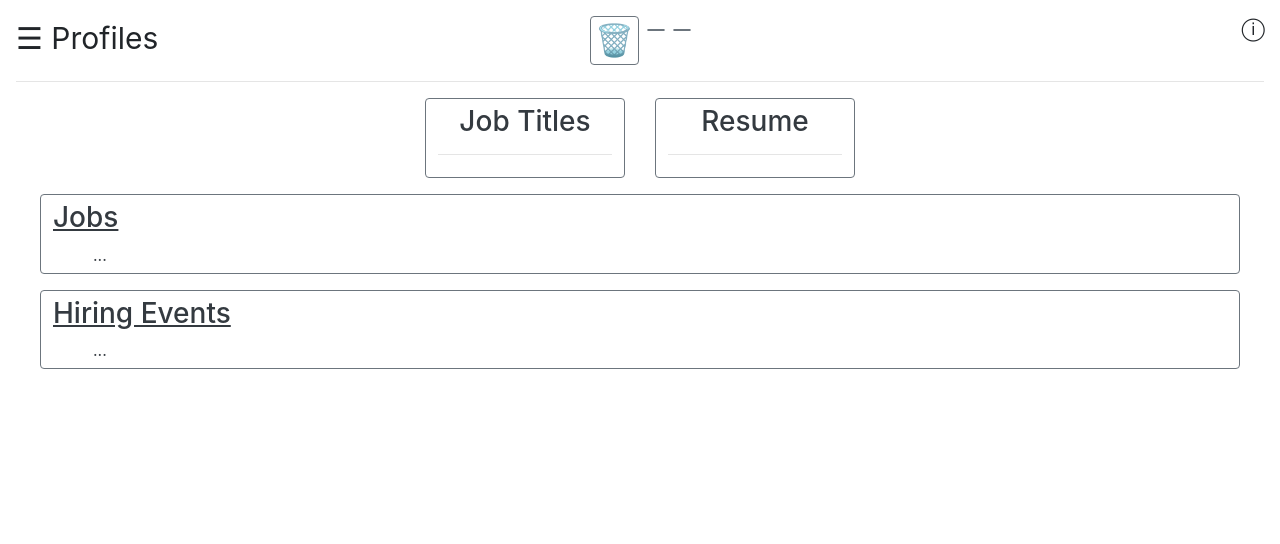
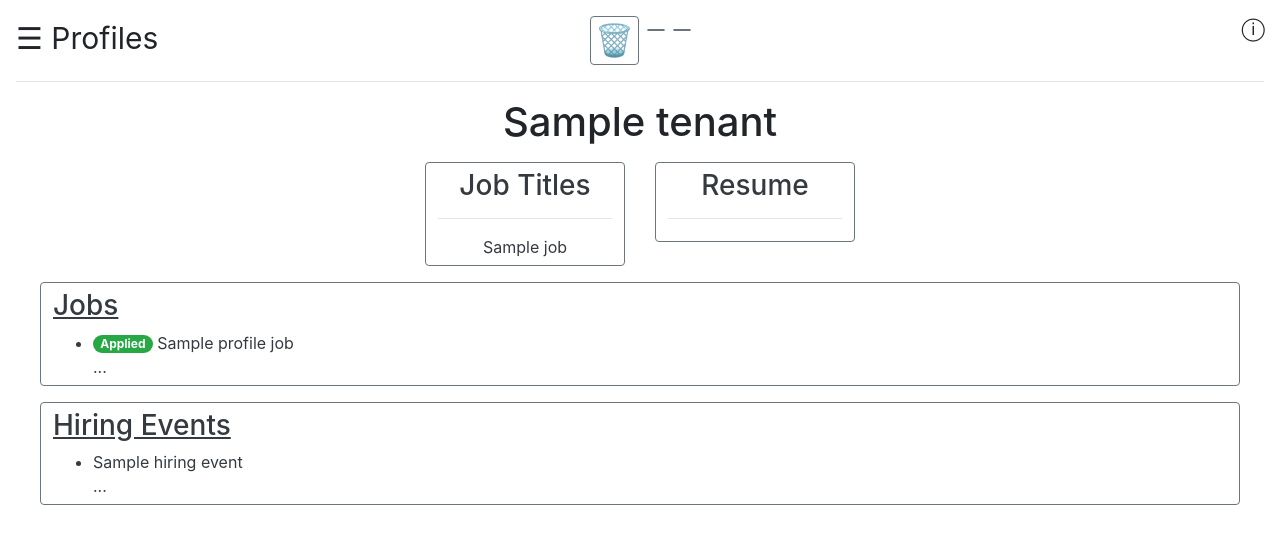
Before and after one commit to LWRGitHub/eviction_prevention, a Flask app: page / in a window 1280 px wide. Shown: the top 544 px of the page. Run offline with Flask 2, Linux system fonts and the light colour scheme; a database or web service that is not in the repository returns one stand-in record (values such as "Sample title"); some libraries are stand-ins or nearby versions.

Commit message:
updates on jobs page save btn adding applied data

```diff
--- a/main.py
+++ b/main.py
@@ -38,25 +38,28 @@ def tenant_list():
     # database call to retrieve *all*
     # tenats from the Mongo database's `tenats` collection.
     tenant_data = mongo.db.tenants.find({})
-
-    print("----------------------")
-    print(tenant_data.count())
-    print("----------------------")
+    jobs = mongo.db.jobs.find({})
+    events = mongo.db.hiring_events.find({})
 
     if tenant_data.count() != 0:
         tenant_id = tenant_data[0]['_id']
 
         context = {
+            'tenant': tenant_data[0],
             'tenants': tenant_data,
-            'tenant_id': tenant_id
+            'tenant_id': tenant_id,
+            'jobs': jobs,
+            'events': events
         }
+        return render_template('detail.html', **context)
     else:
-        context = {
-            'tenants': '',
-            'tenant_id': ''
-        }
+        # context = {
+        #     'tenants': '',
+        #     'tenant_id': ''
+        # }
+        return render_template('create.html', **context)
 
-    return render_template('detail.html', **context)
+
 
 @app.route('/create', methods=['GET', 'POST'])
 def create():
@@ -87,7 +90,8 @@ def create():
             new_tenant = {
                 'name': request.form.get('tenant_name'),
                 'resume': '/static/resumes/' + filename,
-                'job_titles': request.form.get('job_titles').split(',')
+                'job_titles': request.form.get('job_titles').split(','),
+                'jobs': []
             }
             # `insert_one` database call to insert the object into the
             # database's `tenant` collection, and get its inserted id. Passes the
@@ -126,11 +130,8 @@ def detail(tenant_id):
     pg_info = "You are in a profile. On this page you can click on Resume, Job Titles, Jobs, Hiring Events, Notification, Delete & Save. If you click on the trash it will delte this profile. Alternatively when you press on the bell icon it will redirect you to the notifications page asocated with the profile you have open. All the rest will enter that specific area of this persons profile."
 
     context = {
-        'tenant' : tenant_to_show['name'],
-        'resume' : tenant_to_show['resume'],
-        'job_titles' : tenant_to_show['job_titles'],
+        'tenant' : tenant_to_show,
         'tenants': tenant_data,
-        'tenant_id': tenant_to_show['_id'],
         'num_jobs': jobs.count(),
         'num_events': events.count(),
         'jobs': jobs,
@@ -247,11 +248,116 @@ def jobs(tenant_id):
 
     if request.method == 'POST':
 
-        date_Applied = request.form.get('date_Applied')
-        job_id = list(request.args.get('job_id'))
+        # date_applied = request.form.get('date_applied')
+        req_json = request.get_json()
+        # print("-----------")
+        # print(req_json)
+        # print(req_json['job_id'])
+        # print("-----------")
+        date_applied = req_json['date_applied']
+
+        already_before = False
+        for job in tenant_to_show['jobs']:
+            if job['job_id'] == req_json['job_id']:
+                already_before = True
+
+        # print("-----------")
+        # print(date_applied)
+        # print("-----------")
+
+        if tenant_to_show['jobs'] != []:
+            if already_before:
+                for job in tenant_to_show['jobs']:
+                    if job['job_id'] == req_json['job_id']:
+                        print("-----------")
+                        print('1')
+                        print("-----------")
+
+                        job['applied'] = True
+                        job['date_applied'] = date_applied
+                        tenant = {
+                            'name': tenant_to_show['name'],
+                            'resume': tenant_to_show['resume'],
+                            'job_titles': tenant_to_show['job_titles'],
+                            'jobs': tenant_to_show['jobs'],
+                        }
+
+                        results = mongo.db.tenants.update_one( {'_id': ObjectId(tenant_id)}, {'$set': tenant})
+            else:
+                print("-----------")
+                print('2')
+                print("-----------")
+                for job in jobs:
+                    old_job_id = str(job['_id'])
+                    new_job_id = req_json['job_id']
+
+                    print("-----------")
+                    print('2: for')
+                    print(old_job_id)
+                    print(new_job_id)
+                    print(type(str(job['_id'])))
+                    print(type(req_json['job_id']))
+                    print("-----------")
+
+                    if str(job['_id']) == req_json['job_id']:
+                        print("-----------")
+                        print('2: if')
+                        print("-----------")
+                        newly_applied_job = {
+                            'job_id': req_json['job_id'],
+                            'job_title': job['job_title'],
+                            'applied': True,
+                            'date_applied': date_applied
+                        }
+
+                        print("-----------")
+                        print(tenant_to_show['jobs'])
+                        print("-----------")
+                        tenant_to_show['jobs'].append(newly_applied_job)
+                        print("-----------")
+                        print(tenant_to_show['jobs'])
+                        print("-----------")
+
+                        tenant = {
+                            'name': tenant_to_show['name'],
+                            'resume': tenant_to_show['resume'],
+                            'job_titles': tenant_to_show['job_titles'],
+                            'jobs': tenant_to_show['jobs'],
+                        }
+                        results = mongo.db.tenants.update_one( {'_id': ObjectId(tenant_id)}, {'$set': tenant})
+        else:
+            print("-----------")
+            print('3')
+            print("-----------")
+            for job in jobs:
+                if str(job['_id']) == req_json['job_id']:
+                    newly_applied_job = {
+                        'job_id': req_json['job_id'],
+                        'job_title': job['job_title'],
+                        'applied': True,
+                        'date_applied': date_applied
+                    }
+
+                    tenant_to_show['jobs'].append(newly_applied_job)
+
+                    tenant = {
+                        'name': tenant_to_show['name'],
+                        'resume': tenant_to_show['resume'],
+                        'job_titles': tenant_to_show['job_titles'],
+                        'jobs': tenant_to_show['jobs'],
+                    }
+                    results = mongo.db.tenants.update_one( {'_id': ObjectId(tenant_id)}, {'$set': tenant})
+
+
+
+        # tenant = {
+        #     'name': tenant_to_show['name'],
+        # }
 
         context = {
+            'tenant': tenant_to_show,
             'jobs': jobs,
+            'tenant_id': tenant_to_show['_id'],
             'pg_info': pg_info
         }
 
@@ -263,6 +369,7 @@ def jobs(tenant_id):
 
         context = {
             'tenants': tenant_data,
+            'tenant': tenant_to_show,
             'tenant_id': tenant_to_show['_id'],
             'job_titles': tenant_to_show['job_titles'],
             'jobs': jobs,
--- a/templates/base.html
+++ b/templates/base.html
@@ -1,7 +1,7 @@
 <!DOCTYPE html>
 <html>
     <head>
-        <title>My Plants</title>
+        <title>Eviction Prevention</title>
         <!-- My custom Styles -->
         <link rel="stylesheet" href="/static/style.css">
 
--- a/templates/detail.html
+++ b/templates/detail.html
@@ -4,13 +4,13 @@
 <!-- div created in base.html ***Includes profile menu button*** -->
     <div class="row justify-content-center">
         <div class="col-auto mx-1 p-0">
-            <form  action="/delete/{{tenant_id}}" method='POST' id="delete-form" >
+            <form  action="/delete/{{tenant._id}}" method='POST' id="delete-form" >
                 <input type="submit" class="icon-trash nav btn btn-outline-secondary m-0 px-1 py-0 text-dark" style="font-size: 31px;" value="&#128465;">
             </form>
         </div>
 
         <div class="col-auto mx-1 p-0">
-            <a class="icon-bell btn btn-outline-secondary text-dark m-0 py-0 px-2" style="font-size: 32px;" href='/notification/{{ tenant_id }}'></a>
+            <a class="icon-bell btn btn-outline-secondary text-dark m-0 py-0 px-2" style="font-size: 32px;" href='/notification/{{ tenant._id }}'></a>
         </div>
 
         <div class="col-auto mx-1 p-0">
@@ -29,7 +29,7 @@
 
 <main>
 
-    <h1 class="text-center">{{tenant}}</h1>
+    <h1 class="text-center">{{tenant.name}}</h1>
 
 
     <div class="m-3 ">
@@ -41,7 +41,7 @@
                         <h3>Job Titles</h3>
                         <hr />
                         <lu>
-                        {% for job in job_titles %}
+                        {% for job in tenant.job_titles %}
                             <li>{{ job }}</li>
                         {% endfor %}
                         </lu>
@@ -52,7 +52,7 @@
             <div class="col-auto">
 
                 <div class="btn btn-outline-secondary res-job-box text-dark" >
-                    <a href='/resume/{{ tenant_id }}' class="text-dark" style="text-decoration: none;">
+                    <a href='/resume/{{ tenant._id }}' class="text-dark" style="text-decoration: none;">
                         <h3>Resume</h3>
                         <hr />
                         <i class="icon-file-text-alt" style="font-size: 125px;"></i>
@@ -68,22 +68,43 @@
             <div class="col mx-4">
 
                 <div class="btn btn-outline-secondary jobs-hiring-box text-dark" id="jobs">
-                    <a href='/jobs/{{ tenant_id }}' class="text-dark" style="text-decoration: none;text-align: left;">
+                    <a href='/jobs/{{ tenant._id }}' class="text-dark" style="text-decoration: none;text-align: left;">
                         <h3><u>Jobs</u>  {{ num_jobs }}</h3>
                         <ul class="mb-0">
-                            {% for job in jobs %}
-                                {% if job.apply %}
+                            {% if tenant.jobs != [] %}
+                                {% for profile_job in tenant.jobs %}
+
+                                    {% for job_from_jobs in jobs %}
+                                        {% if job_from_jobs._id == profile_job.job_id %}
+                                            {% if profile_job.applied %}
+                                                <li style="text-align: left;">
+                                                    <span class="badge badge-pill badge-success">Applied</span>
+                                                    {{profile_job.job_title}}
+                                                </li>
+                                            {% else %}
+                                                <li style="text-align: left;">
+                                                    <span class="badge badge-warning">Apply</span>
+                                                    {{profile_job.job_title}}
+                                                </li>
+                                            {% endif %}
+                                        {% else %}
+                                            <li style="text-align: left;">
+                                                <span class="badge badge-warning">Apply</span>
+                                                {{job_from_jobs.job_title}}
+                                            </li>
+                                        {% endif %}
+
+                                    {% endfor %}
+
+                                {% endfor %}
+                            {% else %}
+                                {% for job_from_jobs in jobs %}
                                     <li style="text-align: left;">
-                                        <span class="badge badge-pill badge-success">Aplied</span>
-                                        {{job.job_title}}
+                                        <span class="badge badge-warning">Apply</span>
+                                        {{job_from_jobs.job_title}}
                                     </li>
-                                {% else %}
-                                    <li style="text-align: left;">
-                                        <span class="badge badge-warning">Aply</span>
-                                        {{job.job_title}}
-                                    </li>
-                                {% endif %}
-                            {% endfor %}
+                                {% endfor %}
+                            {% endif %}
                             <li style="list-style-type: none;">...</li>
                         </ul>
                     </a>
@@ -99,7 +120,7 @@
             <div class="col mx-4">
 
                 <div class="btn btn-outline-secondary jobs-hiring-box text-dark" id="hiring-events">
-                    <a href='/hiring_events/{{ tenant_id }}' class="text-dark" style="text-decoration: none;text-align: left;">
+                    <a href='/hiring_events/{{ tenant._id }}' class="text-dark" style="text-decoration: none;text-align: left;">
                         <h3><u>Hiring Events</u> {{ num_events }}</h3>
                         <ul class="mb-0">
                             {% for event in events %}
```
Also changed, not shown: templates/jobs.html (+56 -16 lines).
